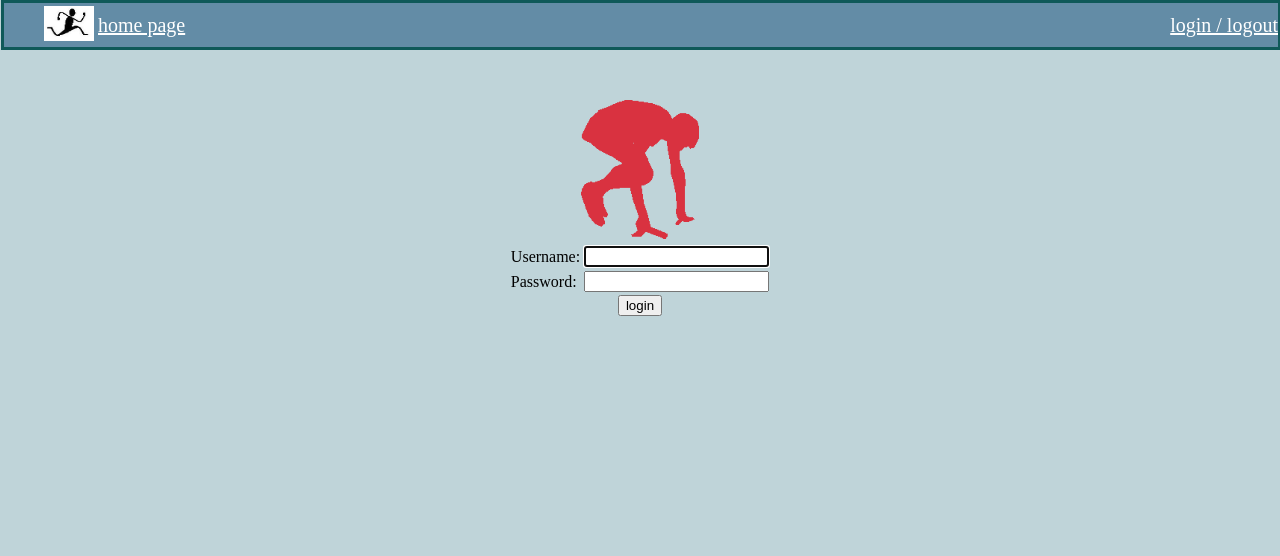
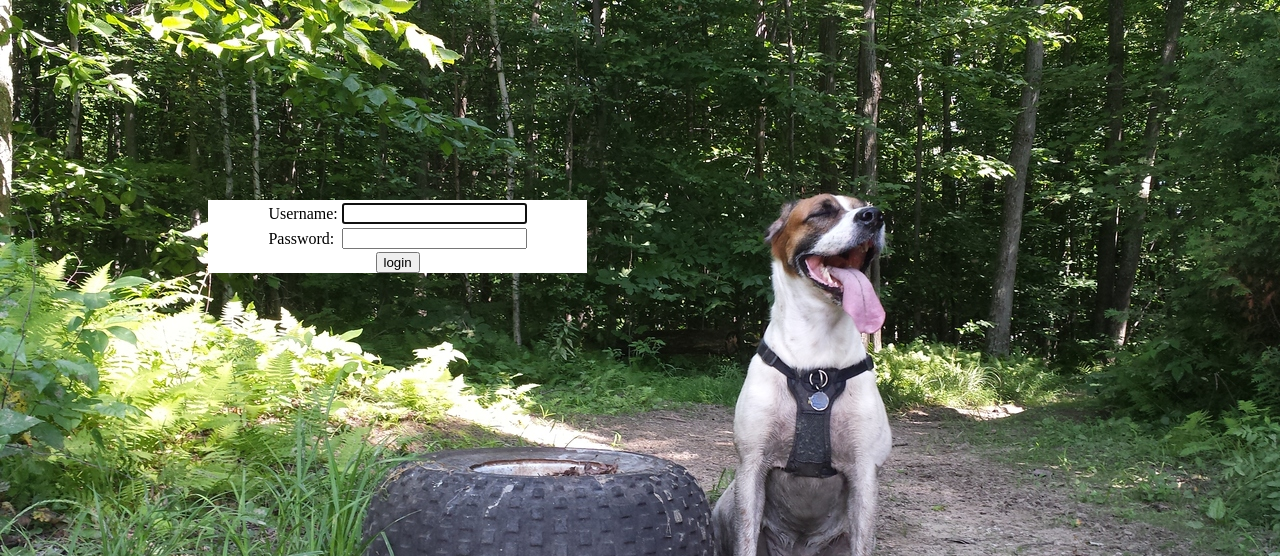
Before and after one commit to x3rus/dj_course, a Django app: page /tobi/login/ in a window 1280 px wide. Shown: the top 556 px of the page. Run offline with Django 3.2, Linux system fonts and the light colour scheme.

Commit message:
Debut de la refonte graphique avec le login ...

```diff
--- /dev/null
+++ b/course/tobi/static/tobi/login_out_style.css
@@ -0,0 +1,119 @@
+/*
+ * CSS Tobi web site
+ * Author : Thomas Boutry <thomas.boutry@x3rus.com>
+ * Description :
+ *   TODO  ajouter une description
+ *
+ */
+
+
+body {
+    background-image: url("images/login-bk.jpg");
+}
+
+/*
+ * DIV content
+ */
+
+#main {
+    width: 100%;
+    margin: 100px 0px 60px;
+    box-sizing: border-box;
+    -webkit-box-sizing: border-box;
+    -moz-box-sizing: border-box;
+} /* FIN main */
+
+.login_box{
+    position: relative ;
+    width: 30%;
+    margin: 200px 200px 0px;
+    -webkit-box-sizing: border-box;
+    -moz-box-sizing: border-box;
+    box-sizing: border-box;
+    background-color : #ffffff;
+
+} /* FIN main_central */
+
+/*
+ * HEADER
+ */
+
+#header{
+    position: fixed;
+    top: 0;
+    margin: auto -7px 0px; /* TODO : fix super moche, faut comprendre pourquoi j'ai le decalage a gauche */
+    width: 100%;
+    -webkit-box-sizing: border-box;
+    -moz-box-sizing: border-box;
+    box-sizing: border-box;
+    height:50px;
+    display: table;
+    border-color: #0F5959;
+    border-style: solid;
+}
+
+.header_left, .header_right {
+    vertical-align: middle;
+    min-height: 30em;
+    height:30px;
+    display: table-cell;
+    background-color:#638CA6;
+    color: white;
+}
+
+.header_right {
+    text-align:right;
+
+}
+
+/* TODO  : voir s'il est possible de merger les configurations de header_left et header_right */
+
+.header_left li a {
+    color: white;
+    padding: 0px;
+    line-height: 1em;
+    margin: 0px 0px 0px;
+}
+
+.header_left ul
+{
+    margin: 0px 0px 0px;
+}
+
+.header_right ul
+{
+    margin: 0px 0px 0px;
+}
+
+
+.header_left ul li
+{
+    margin: 5px;
+    display: inline-block;  /* TODO voir la difference entre inline et inline-block */
+    vertical-align: middle; /* | top | bottom */
+    font-size: 20px;
+    padding: 0px;
+    line-height: 1em;
+    margin: 0px 0px 0px;
+}
+
+.header_right ul li
+{
+    /*       display:inline; */
+    horizontal-align: right; /* TODO aligner a droite */
+    margin: 5px;
+    display: inline-block;  /* TODO voir la difference entre inline et inline-block */
+    vertical-align: middle; /* | top | bottom */
+    font-size: 20px;
+    padding: 0px;
+    line-height: 1em;
+    margin: 0px 0px 0px;
+}
+
+
+.header_right li a {
+    color: white;
+    padding: 0px;
+    line-height: 1em;
+    margin: 0px 0px 0px;
+}
--- a/course/tobi/templates/registration/login.html
+++ b/course/tobi/templates/registration/login.html
@@ -1,18 +1,17 @@
 
-{% extends "tobi/base.html" %}
+{% extends "tobi/login.html" %}
 {% load staticfiles %}
 
 
 {% block content %}
 
-<div class="main_central" >
+<div class="login_box" >
 
     <center>
     {% if form.errors %}
         <p>Your username and password didn't match. Please try again.</p>
     {% endif %}
 
-    <img src="{% static 'tobi/images/runer-start.png' %}" alt="start runner" style="float;width:118px;height:139px;" >
 
     <form method="post" action="{% url 'tobi:login' %}">
         {% csrf_token %}
--- /dev/null
+++ b/course/tobi/templates/tobi/login.html
@@ -0,0 +1,28 @@
+<!DOCTYPE html>
+<html lang="en">
+    <!--
+        ######## HEADER #######
+    -->
+    <head>
+        {% load staticfiles %}
+        <link rel="stylesheet" type="text/css" href="{% static 'tobi/login_out_style.css' %}" />
+        <title>{% block title %} Tobi Running{% endblock %}</title>
+        {% block script %} {% endblock %}
+    </head>
+
+    <!--
+        ######## Nav Header #######
+    -->
+
+    <!--
+        ######## BODY #######
+    -->
+    <body>
+
+        <!-- ### MAIN ### -->
+        <div id="main">
+            {% block content %}{% endblock %}
+        </div> <!-- Fin MAIN -->
+
+    </body>
+</html>
```
Also changed, not shown: course/tobi/static/tobi/images/login-bk.jpg (added).
